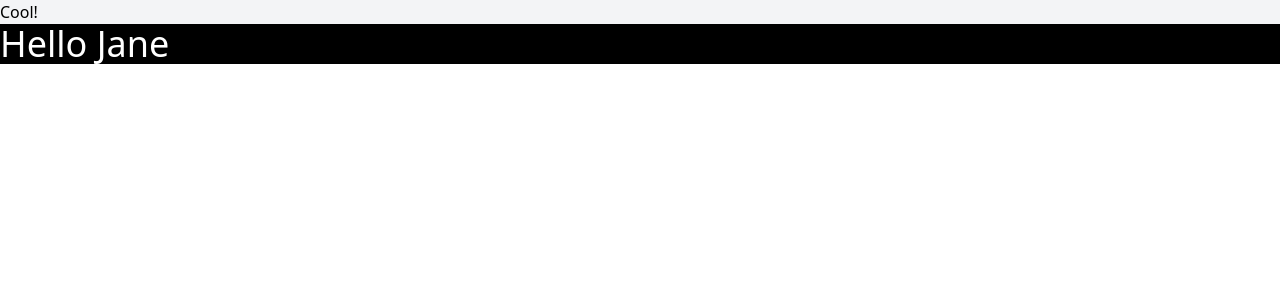
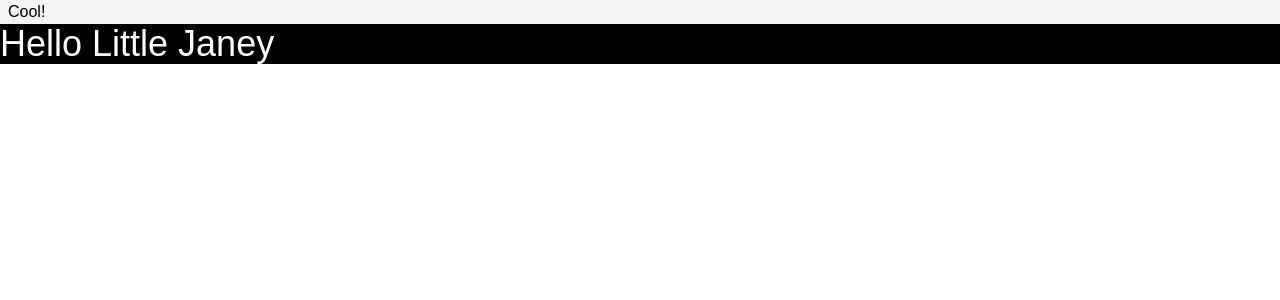
Before and after one commit to dreki/bigmuseum, a React (Vite) app: page / in a window 1280 px wide. Shown: the top 300 px of the page. Built offline with nearby package versions, Linux system fonts and the light colour scheme.

Commit message:
Add fonts

```diff
--- a/package.json
+++ b/package.json
@@ -14,6 +14,7 @@
   "dependencies": {
     "parcel": "^2.0.0-rc.0",
     "postcss": "^8.3.6",
+    "postcss-font-magician": "^3.0.0",
     "react": "^17.0.2",
     "react-dom": "^17.0.2",
     "tailwindcss": "^2.2.14"
--- a/postcss.config.js
+++ b/postcss.config.js
@@ -6,5 +6,6 @@ module.exports = {
   plugins: {
     tailwindcss: {},
     autoprefixer: {},
+    'postcss-font-magician': {}
   }
 };
--- a/src/index.html
+++ b/src/index.html
@@ -8,10 +8,12 @@
 </head>
 
 <body>
-    <div class="bg-gray-100">
-        <h1>Cool!</h1>
+    <div class="container mx-auto">
+        <div class="bg-gray-100 px-2">
+            <h1>Cool!</h1>
+        </div>
+        <div id="app"></div>
     </div>
-    <div id="app"></div>
     <script type="module" src="index.js"></script>
 </body>
 
--- a/src/index.js
+++ b/src/index.js
@@ -4,4 +4,4 @@ import App from "./App";
 import "./styles.css";
 
 var mountNode = document.getElementById("app");
-ReactDOM.render(<App name="Jane" />, mountNode);
+ReactDOM.render(<App name="Little Janey" />, mountNode);
--- /dev/null
+++ b/tailwind.config.js
@@ -0,0 +1,9 @@
+module.exports = {
+  theme: {
+    fontFamily: {
+      sans: ['Graphik', 'sans-serif'],
+      // sans: ['Rubik', 'sans-serif'],
+      serif: ['Merriweather', 'serif'],
+    }
+  }
+};
```
